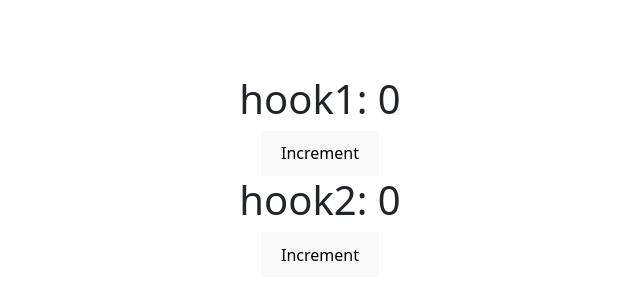
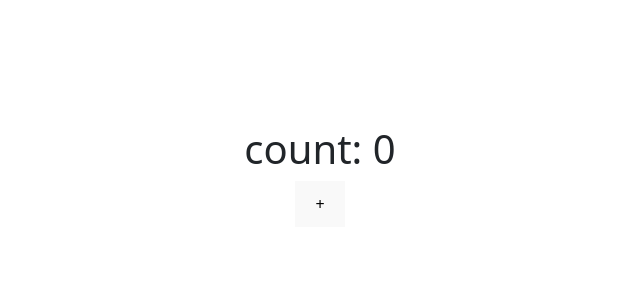
Before and after one commit to raihan2500/React, a React (Vite) app in the folder project1/: page / in a window 1280 px wide. Shown: the part 224-524 px from the top of the page, without its empty margins (320-960 px from the left). Built offline with nearby package versions, Linux system fonts and the light colour scheme.

Commit message:
Class 28: Update state based on previous state

```diff
--- a/project1/src/App.jsx
+++ b/project1/src/App.jsx
@@ -1,17 +1,40 @@
 import './App.css'
-import React from 'react'
+import React, { useState } from 'react'
 import State from './State'
 import Conditional_Rendering from './conditional_rendering'
 import EVENT_HANDLER_CLASS from './EVENT_HANDLER_CLASS'
 import EVENT_BINDING from './EVENT_BINDING'
 import HOOKS_USESTATE from './HOOKS_USESTATE'
 import HOOKS_USESTATE2 from './HOOKS_USESTATE/indexf'
+
+
+//Update state based on previous state
+
 function App(){
+  const [count, setCount] = useState(0);
+  const increment = () =>{
 
+    //by default erokom hoy
+    // setCount(count + 1); //0 + 1
+    // setCount(count + 1); //0 + 1
+    // setCount(count + 1); //0 + 1
+
+    setCount(count => count + 1); //0 + 1
+    setCount(count => count + 1); //1 + 1
+    setCount(count => count + 1); //2 + 1
+
+    //We can also write like this
+    setCount((prev)=>prev + 1);
+    setCount((count)=> count + 1)
+    setCount((count) =>{
+      return count + 1;
+    })
+
+  }
   return(
     <div>
-      <HOOKS_USESTATE />
-      <HOOKS_USESTATE2 />
+      <h1>count: {count}</h1>
+      <button onClick={increment}>+</button>
     </div>
   )
 
```
